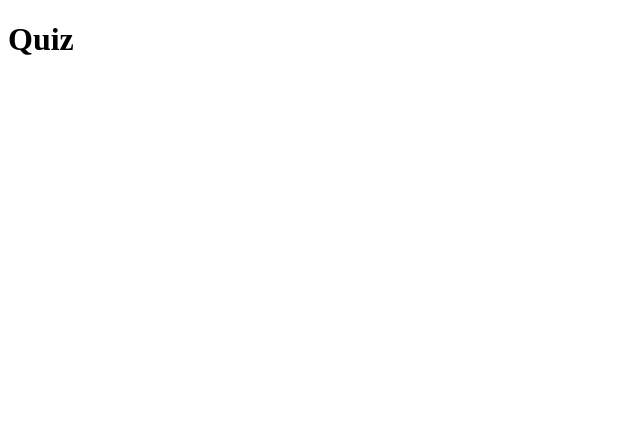
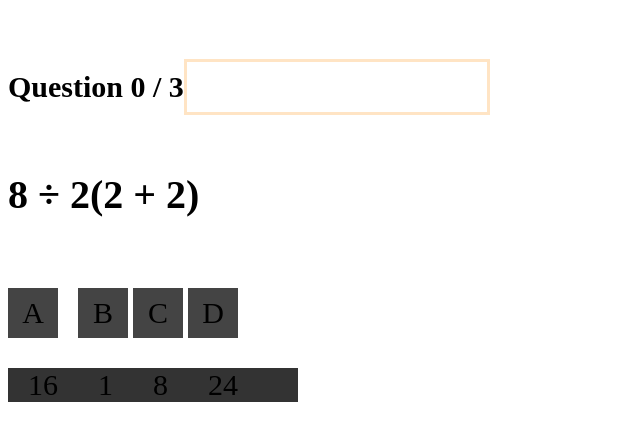
Before and after one commit to horaciosdev/react-quiz, a React (Vite) app: page /quiz/1 in a window 1280 px wide. Shown: the top 440 px of the page, without its empty margins (0-640 px from the left). Built offline with nearby package versions, Linux system fonts and the light colour scheme.

Commit message:
feat: adicionadas questões e cabeçalho das questões

```diff
--- a/src/components/Question.tsx
+++ b/src/components/Question.tsx
@@ -1,4 +1,26 @@
+import "../styles/Question.css";
+
 export default function Question(props: any) {
   const { question, selectOption } = props;
-  return <></>;
+  return (
+    <>
+      <div className="question-container">
+        <h1 className="question">{question.text}</h1>
+      </div>
+      <div className="options-container">
+        {question.options.map((option: any) => (
+          <div
+            key={option.id}
+            className={option}
+            onClick={() => selectOption(option.isCorrect)}
+          >
+            <p className="option-label">{option.label}</p>
+            <div className="option-value">
+              <p>{option.text}</p>
+            </div>
+          </div>
+        ))}
+      </div>
+    </>
+  );
 }
--- /dev/null
+++ b/src/components/QuizHeader.tsx
@@ -0,0 +1,15 @@
+import "../styles/QuizHeader.css";
+
+export default function QuizHeader({ questionStatus, barPercentage }: any) {
+  return (
+    <header>
+      <h4>Question {questionStatus}</h4>
+      <div className="bar">
+        <div
+          className="completion"
+          style={{ width: `${barPercentage}%` }}
+        ></div>
+      </div>
+    </header>
+  );
+}
--- a/src/pages/Quiz.tsx
+++ b/src/pages/Quiz.tsx
@@ -1,7 +1,61 @@
+import quizes from "../data/quizes.json";
+import { useParams } from "react-router-dom";
+import QuizHeader from "../components/QuizHeader";
+import { useEffect, useState } from "react";
+import Question from "../components/Question";
+import Result from "../components/Result";
+
 export default function Quiz() {
+  const [currentQuestionIndex, setCurrentQuestionIndex] = useState(0);
+  const [numberOfCorrectAnswers, setNumberOfCorrectAnswers] = useState(0);
+  const [showResults, setShowResults] = useState(false);
+
+  const [questionStatus, setQuestionStatus] = useState("0");
+  const [barPercentage, setBarPercentage] = useState(0);
+
+  const { id } = useParams();
+  const quiz = quizes.find((quiz) => quiz.id == Number(id));
+
+  const onOptionSelected = (isCorrect: boolean) => {
+    if (isCorrect) {
+      setNumberOfCorrectAnswers(numberOfCorrectAnswers + 1);
+    }
+
+    if (quiz!.questions.length - 1 === currentQuestionIndex) {
+      setShowResults(true);
+    }
+
+    setCurrentQuestionIndex(currentQuestionIndex + 1);
+  };
+
+  useEffect(() => {
+    setQuestionStatus(`${currentQuestionIndex} / ${quiz!.questions.length}`);
+    setBarPercentage((currentQuestionIndex / quiz!.questions.length) * 100);
+  }, [currentQuestionIndex]);
+
   return (
     <>
-      <h1>Quiz</h1>
+      {quiz && (
+        <div>
+          <QuizHeader
+            questionStatus={questionStatus}
+            barPercentage={barPercentage}
+          />
+          <div>
+            {!showResults ? (
+              <Question
+                question={quiz.questions[currentQuestionIndex]}
+                selectOption={onOptionSelected}
+              />
+            ) : (
+              <Result
+                quizQuestionLength={quiz.questions.length}
+                numberOfCorrectAnswers={numberOfCorrectAnswers}
+              />
+            )}
+          </div>
+        </div>
+      )}
     </>
   );
 }
--- /dev/null
+++ b/src/styles/Question.css
@@ -0,0 +1,27 @@
+.question-container {
+  margin-top: 20px;
+}
+.question {
+  font-size: 40px;
+  margin-bottom: 20px;
+}
+.option {
+  display: flex;
+  margin-bottom: 20px;
+  cursor: pointer;
+}
+.option-label {
+  background-color: #444;
+  width: 50px;
+  height: 50px;
+  font-size: 30px;
+  display: flex;
+  align-items: center;
+  justify-content: center;
+}
+.option-value {
+  background-color: #333;
+  width: 100%;
+  font-size: 30px;
+  padding: 0 20px;
+}
--- /dev/null
+++ b/src/styles/QuizHeader.css
@@ -0,0 +1,16 @@
+header {
+  margin-top: 20px;
+}
+header h4 {
+  font-size: 30px;
+}
+.bar {
+  width: 300px;
+  height: 50px;
+  border: 3px solid bisque;
+}
+.completion {
+  height: 100%;
+  width: 0%;
+  background-color: bisque;
+}
```
